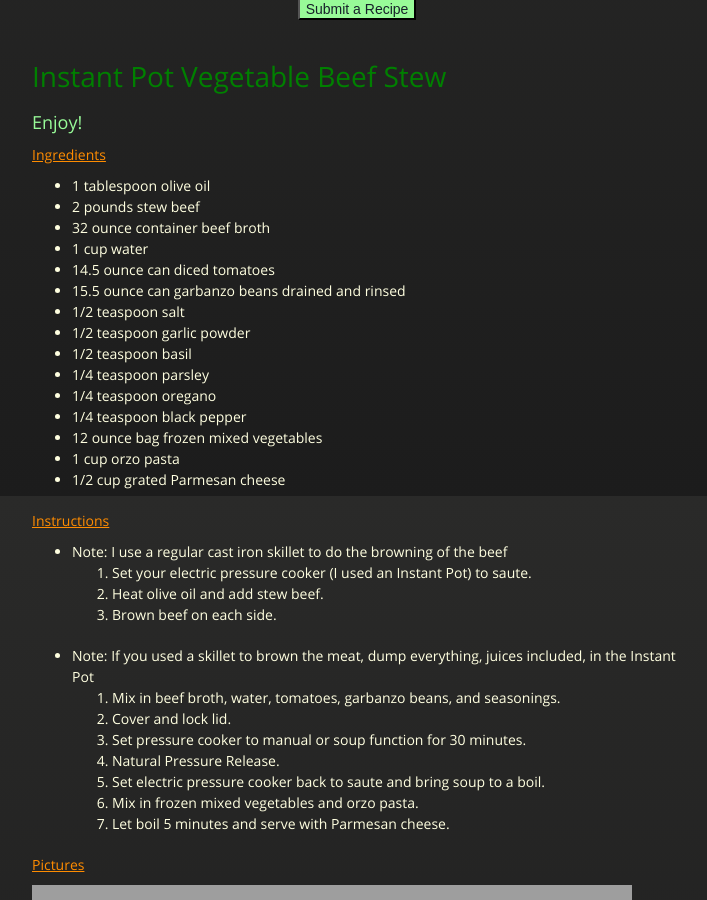
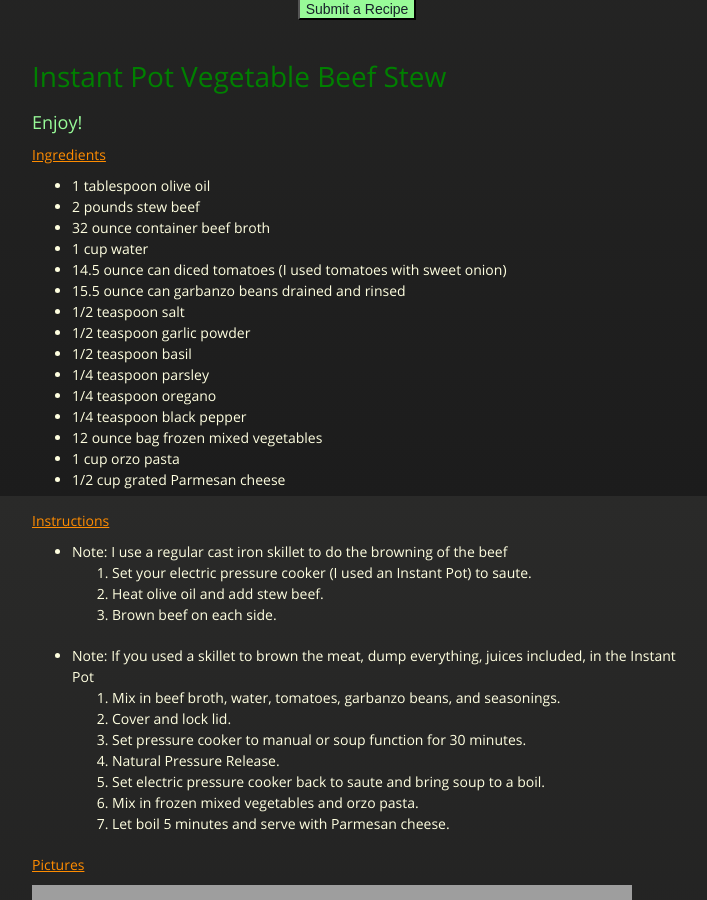
Before and after one commit to cmwillett/TheDigitalCookbook, a Jekyll site: the page built from InstantPot/VegetableBeefStew.md, in a window 1280 px wide and 900 px high, scrolled down 404 px. Shown: the whole window, without its empty margins (283-990 px from the left). Built offline with Jekyll 4.4.1, drawn with Linux system fonts in a browser that asks for light colours; nearby versions of some CDN libraries.

Commit message:
Update VegetableBeefStew.md

```diff
--- a/InstantPot/VegetableBeefStew.md
+++ b/InstantPot/VegetableBeefStew.md
@@ -12,7 +12,7 @@ tags: instant,pot,vegetable,beef,stew,craig,kristen,willett
 - 2 pounds stew beef
 - 32 ounce container beef broth
 - 1 cup water
-- 14.5 ounce can diced tomatoes
+- 14.5 ounce can diced tomatoes (I used tomatoes with sweet onion)
 - 15.5 ounce can garbanzo beans drained and rinsed
 - 1/2 teaspoon salt
 - 1/2 teaspoon garlic powder
```
